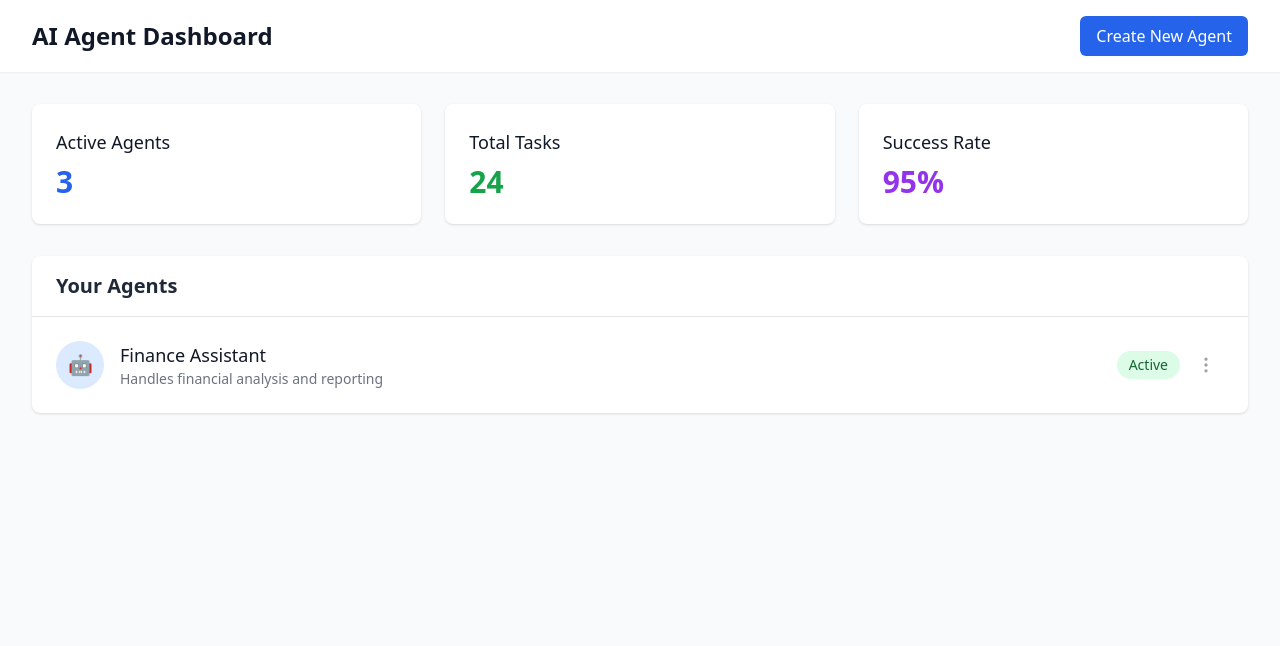
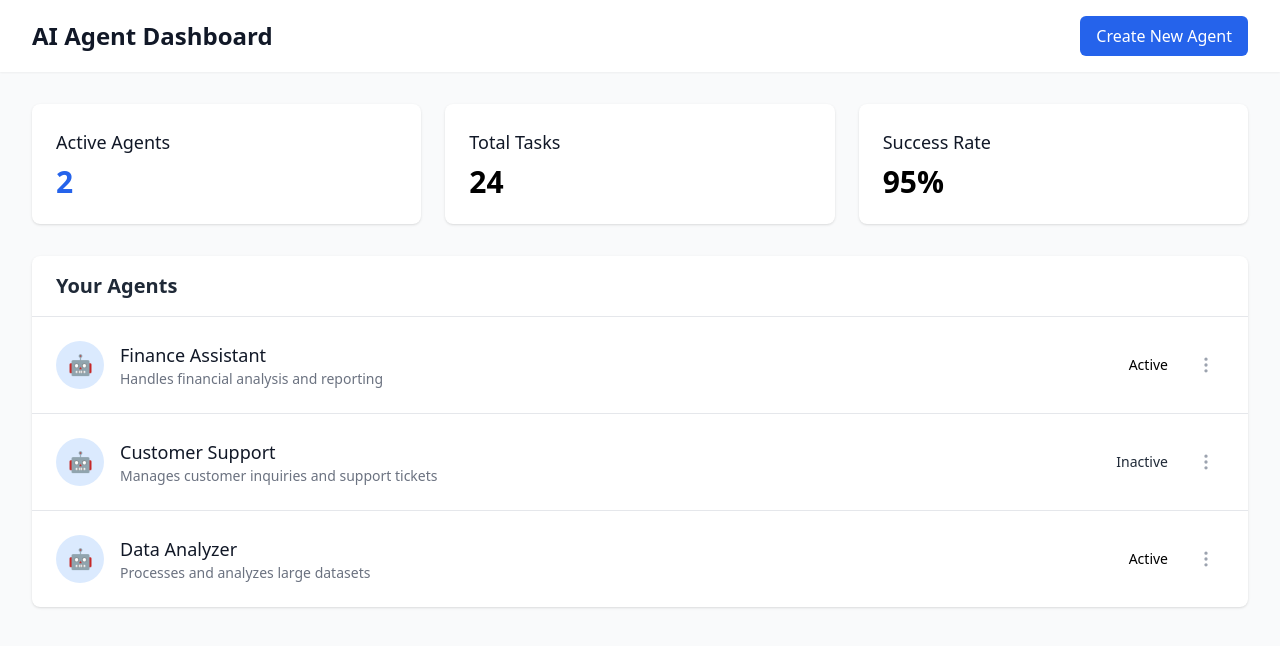
Before and after one commit to agent-finance/agent-builder, a Next.js app: page / in a window 1280 px wide. Shown: the top 646 px of the page. Built offline with nearby package versions, Linux system fonts and the light colour scheme.

Commit message:
OPtimize build

```diff
--- a/app/layout.js
+++ b/app/layout.js
@@ -1,26 +1,37 @@
 import { Geist, Geist_Mono } from "next/font/google";
 import "./globals.css";
 
+// Optimize font loading with display swap
 const geistSans = Geist({
   variable: "--font-geist-sans",
   subsets: ["latin"],
+  display: "swap",
 });
 
 const geistMono = Geist_Mono({
   variable: "--font-geist-mono",
   subsets: ["latin"],
+  display: "swap",
 });
 
 export const metadata = {
-  title: "Create Next App",
-  description: "Generated by create next app",
+  title: "Agent Builder Platform",
+  description: "Build and manage AI agents for your business needs",
+  keywords: ["AI", "agents", "automation", "builder", "platform"],
+  authors: [{ name: "Agent Builder Team" }],
+  viewport: "width=device-width, initial-scale=1",
 };
 
+/**
+ * Root layout component for the application
+ * @param {{ children: React.ReactNode }} props - Component props
+ * @returns {JSX.Element} The rendered layout
+ */
 export default function RootLayout({ children }) {
   return (
-    <html lang="en">
+    <html lang="en" className="h-full">
       <body
-        className={`${geistSans.variable} ${geistMono.variable} antialiased`}
+        className={`${geistSans.variable} ${geistMono.variable} antialiased h-full`}
       >
         {children}
       </body>
--- a/app/page.js
+++ b/app/page.js
@@ -1,4 +1,87 @@
+'use client';
+
+import { useState } from 'react';
+
+/**
+ * Stat Card Component
+ * @param {{ title: string, value: string|number, color: string }} props
+ * @returns {JSX.Element}
+ */
+function StatCard({ title, value, color }) {
+  return (
+    <div className="bg-white p-6 rounded-lg shadow hover:shadow-md transition-shadow">
+      <h3 className="text-lg font-medium text-gray-900">{title}</h3>
+      <p className={`text-3xl font-bold text-${color}-600 mt-2`}>{value}</p>
+    </div>
+  );
+}
+
+/**
+ * Agent Card Component
+ * @param {{ name: string, description: string, status: 'active'|'inactive'|'error' }} props
+ * @returns {JSX.Element}
+ */
+function AgentCard({ name, description, status }) {
+  const statusColors = {
+    active: 'green',
+    inactive: 'gray',
+    error: 'red',
+  };
+
+  const statusColor = statusColors[status] || 'gray';
+
+  return (
+    <div className="p-6 hover:bg-gray-50 transition-colors">
+      <div className="flex items-center justify-between">
+        <div className="flex items-center space-x-4">
+          <div className="h-12 w-12 bg-blue-100 rounded-full flex items-center justify-center">
+            <span className="text-blue-600 text-xl" aria-hidden="true">🤖</span>
+          </div>
+          <div>
+            <h3 className="text-lg font-medium text-gray-900">{name}</h3>
+            <p className="text-sm text-gray-500">{description}</p>
+          </div>
+        </div>
+        <div className="flex items-center space-x-2">
+          <span className={`px-3 py-1 bg-${statusColor}-100 text-${statusColor}-800 rounded-full text-sm`}>
+            {status.charAt(0).toUpperCase() + status.slice(1)}
+          </span>
+          <button
+            className="p-2 text-gray-400 hover:text-gray-600"
+            aria-label={`Options for ${name}`}
+          >
+            <svg className="w-5 h-5" fill="none" stroke="currentColor" viewBox="0 0 24 24" aria-hidden="true">
+              <path strokeLinecap="round" strokeLinejoin="round" strokeWidth="2" d="M12 5v.01M12 12v.01M12 19v.01M12 6a1 1 0 110-2 1 1 0 010 2zm0 7a1 1 0 110-2 1 1 0 010 2zm0 7a1 1 0 110-2 1 1 0 010 2z" />
+            </svg>
+          </button>
+        </div>
+      </div>
+    </div>
+  );
+}
+
+/**
+ * Home Page Component
+ * @returns {JSX.Element}
+ */
 export default function Home() {
+  const [agents, setAgents] = useState([
+    { id: 1, name: 'Finance Assistant', description: 'Handles financial analysis and reporting', status: 'active' },
+    { id: 2, name: 'Customer Support', description: 'Manages customer inquiries and support tickets', status: 'inactive' },
+    { id: 3, name: 'Data Analyzer', description: 'Processes and analyzes large datasets', status: 'active' },
+  ]);
+
+  const stats = {
+    activeAgents: agents.filter(agent => agent.status === 'active').length,
+    totalTasks: 24,
+    successRate: '95%',
+  };
+
+  const handleCreateAgent = () => {
+    // Implementation for creating a new agent would go here
+    console.log('Creating new agent...');
+  };
+
   return (
     <main className="min-h-screen bg-gray-50">
       {/* Header */}
@@ -6,8 +89,11 @@ export default function Home() {
         <div className="max-w-7xl mx-auto px-4 py-4 sm:px-6 lg:px-8 flex justify-between items-center">
           <h1 className="text-2xl font-bold text-gray-900">AI Agent Dashboard</h1>
           <div className="flex items-center space-x-4">
-            <button className="px-4 py-2 bg-blue-600 text-white rounded-md hover:bg-blue-700 transition-colors">
-             Create New Agent
+            <button
+              onClick={handleCreateAgent}
+              className="px-4 py-2 bg-blue-600 text-white rounded-md hover:bg-blue-700 transition-colors focus:outline-none focus:ring-2 focus:ring-blue-500 focus:ring-offset-2"
+            >
+              Create New Agent
             </button>
           </div>
         </div>
@@ -17,18 +103,9 @@ export default function Home() {
       <div className="max-w-7xl mx-auto px-4 sm:px-6 lg:px-8 py-8">
         {/* Stats Overview */}
         <div className="grid grid-cols-1 md:grid-cols-3 gap-6 mb-8">
-          <div className="bg-white p-6 rounded-lg shadow">
-            <h3 className="text-lg font-medium text-gray-900">Active Agents</h3>
-            <p className="text-3xl font-bold text-blue-600 mt-2">3</p>
-          </div>
-          <div className="bg-white p-6 rounded-lg shadow">
-            <h3 className="text-lg font-medium text-gray-900">Total Tasks</h3>
-            <p className="text-3xl font-bold text-green-600 mt-2">24</p>
-          </div>
-          <div className="bg-white p-6 rounded-lg shadow">
-            <h3 className="text-lg font-medium text-gray-900">Success Rate</h3>
-            <p className="text-3xl font-bold text-purple-600 mt-2">95%</p>
-          </div>
+          <StatCard title="Active Agents" value={stats.activeAgents} color="blue" />
+          <StatCard title="Total Tasks" value={stats.totalTasks} color="green" />
+          <StatCard title="Success Rate" value={stats.successRate} color="purple" />
         </div>
 
         {/* Agents List */}
@@ -37,30 +114,20 @@ export default function Home() {
             <h2 className="text-xl font-semibold text-gray-800">Your Agents</h2>
           </div>
           <div className="divide-y divide-gray-200">
-            {/* Agent Item */}
-            <div className="p-6 hover:bg-gray-50 transition-colors">
-              <div className="flex items-center justify-between">
-                <div className="flex items-center space-x-4">
-                  <div className="h-12 w-12 bg-blue-100 rounded-full flex items-center justify-center">
-                    <span className="text-blue-600 text-xl">🤖</span>
-                  </div>
-                  <div>
-                    <h3 className="text-lg font-medium text-gray-900">Finance Assistant</h3>
-                    <p className="text-sm text-gray-500">Handles financial analysis and reporting</p>
-                  </div>
-                </div>
-                <div className="flex items-center space-x-2">
-                  <span className="px-3 py-1 bg-green-100 text-green-800 rounded-full text-sm">Active</span>
-                  <button className="p-2 text-gray-400 hover:text-gray-600">
-                    <svg className="w-5 h-5" fill="none" stroke="currentColor" viewBox="0 0 24 24">
-                      <path strokeLinecap="round" strokeLinejoin="round" strokeWidth="2" d="M12 5v.01M12 12v.01M12 19v.01M12 6a1 1 0 110-2 1 1 0 010 2zm0 7a1 1 0 110-2 1 1 0 010 2zm0 7a1 1 0 110-2 1 1 0 010 2z" />
-                    </svg>
-                  </button>
-                </div>
+            {agents.length > 0 ? (
+              agents.map(agent => (
+                <AgentCard
+                  key={agent.id}
+                  name={agent.name}
+                  description={agent.description}
+                  status={agent.status}
+                />
+              ))
+            ) : (
+              <div className="p-6 text-center text-gray-500">
+                No agents found. Create your first agent to get started.
               </div>
-            </div>
-
-            {/* Add more agent items here */}
+            )}
           </div>
         </div>
       </div>
```
Also changed, not shown: 1 other file (tests, documents, lock files or other folders).
